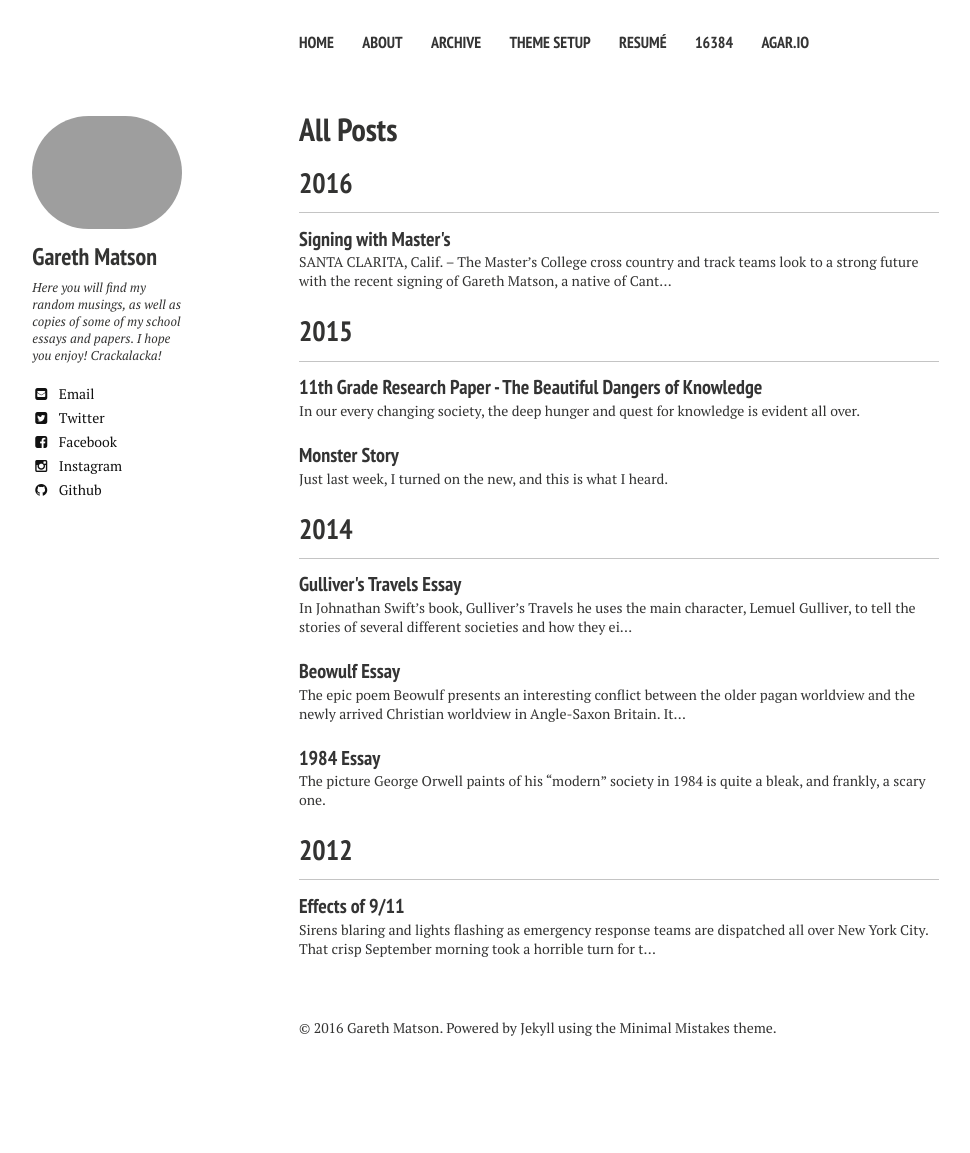
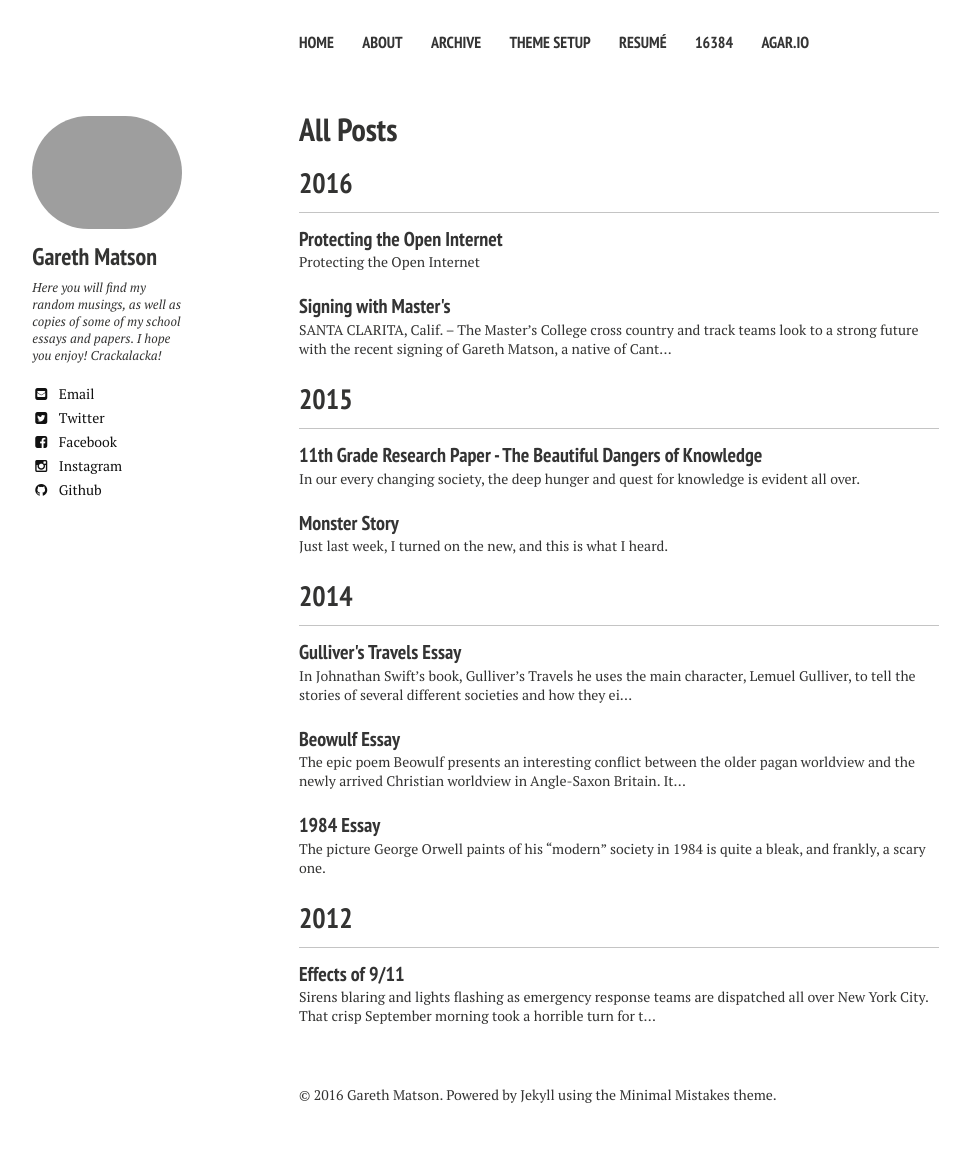
Before and after one commit to gerdums/gerdums.github.io, a Jekyll site: the page built from posts/index.md, in a window 1280 px wide. Shown: the whole page, without its empty margins (21-991 px from the left). Built offline with Jekyll 4.4.1, drawn with Linux system fonts in a browser that asks for light colours; nearby versions of some CDN libraries; before the commit the page ends 1086 px from its top, so only the background shows below that.

Commit message:
Update 2016-9-30-protetcting-the-internet.md

```diff
--- a/_posts/2016-9-30-protetcting-the-internet.md
+++ b/_posts/2016-9-30-protetcting-the-internet.md
@@ -1,5 +1,9 @@
 ---
-published: false
+layout: post
+title: Protecting the Open Internet
+tags: null
+comments: true
+published: true
 ---
 ## Protecting the Open Internet
 
```
